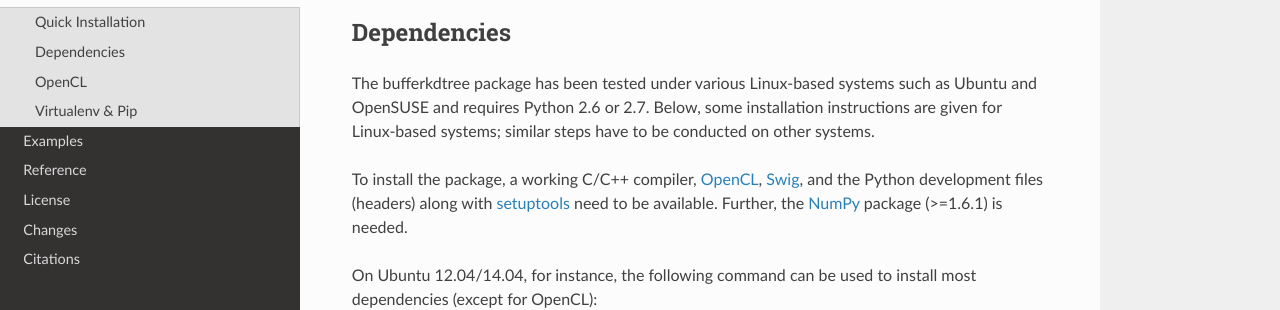
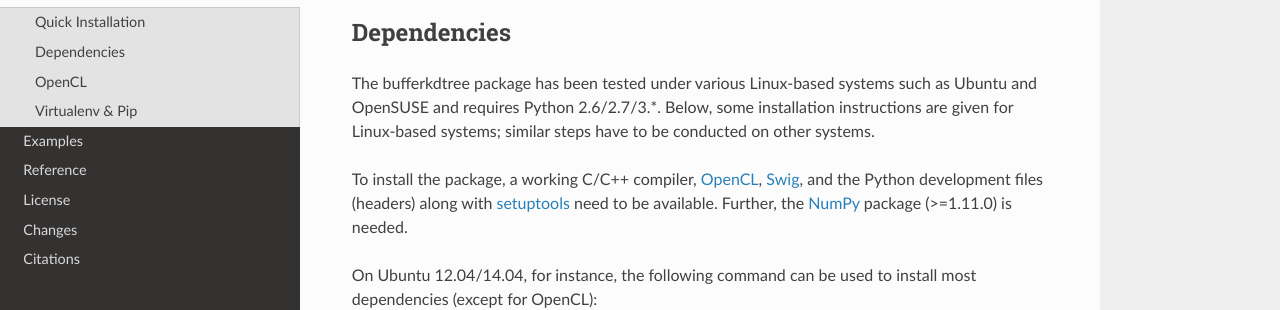
Before and after one commit to gieseke/bufferkdtree, a Sphinx documentation site: the page built from docs/install.rst, in a window 1280 px wide and 900 px high, scrolled down 634 px. Shown: the part 184-494 px from the top of the window. Built offline with Sphinx 7.4.7 and the Read the Docs theme 2.0.0, drawn with Linux system fonts in a browser that asks for light colours; formulas are drawn with MathJax 3.

Commit message:
fixed documentation

```diff
--- a/README.rst
+++ b/README.rst
@@ -16,7 +16,7 @@ See the `documentation <http://bufferkdtree.readthedocs.org>`_ for details and e
 Dependencies
 ============
 
-The bufferkdtree package is tested under Python 2.6, Python 2.7, and Python 3.2. The required Python dependencies are:
+The bufferkdtree package has been tested under Python 2.6/2.7/3.*. The required Python dependencies are:
 
 - NumPy >= 1.11.0
 
--- a/docs/install.rst
+++ b/docs/install.rst
@@ -31,9 +31,9 @@ or, globally for all users, via::
 Dependencies
 ------------
 
-The bufferkdtree package has been tested under various Linux-based systems such as Ubuntu and OpenSUSE and requires Python 2.6 or 2.7. Below, some installation instructions are given for Linux-based systems; similar steps have to be conducted on other systems.
+The bufferkdtree package has been tested under various Linux-based systems such as Ubuntu and OpenSUSE and requires Python 2.6/2.7/3.*. Below, some installation instructions are given for Linux-based systems; similar steps have to be conducted on other systems.
 
-To install the package, a working C/C++ compiler, `OpenCL <https://www.khronos.org/opencl/OpenCL>`_, `Swig <http://www.swig.org/>`_, and the Python development files (headers) along with `setuptools <https://pypi.python.org/pypi/setuptools>`_ need to be available. Further, the `NumPy <http://www.numpy.org>`_ package (>=1.6.1) is needed.
+To install the package, a working C/C++ compiler, `OpenCL <https://www.khronos.org/opencl/OpenCL>`_, `Swig <http://www.swig.org/>`_, and the Python development files (headers) along with `setuptools <https://pypi.python.org/pypi/setuptools>`_ need to be available. Further, the `NumPy <http://www.numpy.org>`_ package (>=1.11.0) is needed.
 
 On Ubuntu 12.04/14.04, for instance, the following command can be used to install most dependencies (except for OpenCL)::
 
```
Also changed, not shown: docs/examples.rst (+4 -4 lines), 3 other files.
